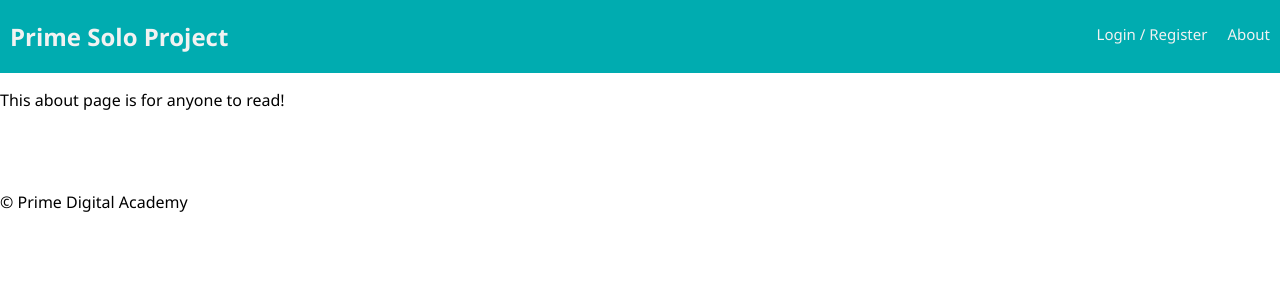
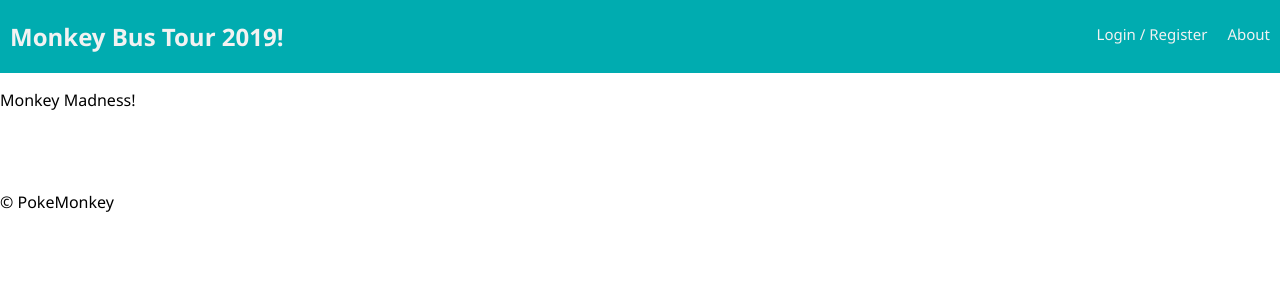
Before and after one commit to dlfedie/grassmonkeyapp, a React (Create React App) app: page /#/about in a window 1280 px wide. Shown: the top 300 px of the page. Built offline with nearby package versions, Linux system fonts and the light colour scheme; no server answers.

Commit message:
adds some of the base nav functions. only going to load the about page.

```diff
--- a/src/components/AboutPage/AboutPage.js
+++ b/src/components/AboutPage/AboutPage.js
@@ -1,18 +1,27 @@
-import React from 'react';
+import React, { Component } from 'react';
 
-// This is one of our simplest components
-// It doesn't have local state, so it can be a function component.
-// It doesn't dispatch any redux actions or display any part of redux state
-// or even care what the redux state is, so it doesn't need 'connect()'
+class AboutPage extends Component {
+  render() {
+    return (
+      <div>
+        <div>
+          <p>
+            Monkey Madness!
+          </p>
+        </div>
+      </div>
+    )
+  }
+}
 
-const AboutPage = () => (
-  <div>
-    <div>
-      <p>
-        This about page is for anyone to read!
-      </p>
-    </div>
-  </div>
-);
+// const AboutPage = () => (
+//   <div>
+//     <div>
+//       <p>
+//         This about page is for anyone to read!
+//       </p>
+//     </div>
+//   </div>
+// );
 
 export default AboutPage;
--- a/src/components/App/App.js
+++ b/src/components/App/App.js
@@ -14,8 +14,8 @@ import Footer from '../Footer/Footer';
 import ProtectedRoute from '../ProtectedRoute/ProtectedRoute'
 
 import AboutPage from '../AboutPage/AboutPage';
-import UserPage from '../UserPage/UserPage';
-import InfoPage from '../InfoPage/InfoPage';
+// import UserPage from '../UserPage/UserPage';
+// import InfoPage from '../InfoPage/InfoPage';
 
 import './App.css';
 
@@ -31,7 +31,7 @@ class App extends Component {
           <Nav />
           <Switch>
             {/* Visiting localhost:3000 will redirect to localhost:3000/home */}
-            <Redirect exact from="/" to="/home" />
+            <Redirect exact from="/" to="/about" />
             {/* Visiting localhost:3000/about will show the about page.
             This is a route anyone can see, no login necessary */}
             <Route
@@ -46,15 +46,15 @@ class App extends Component {
             <ProtectedRoute
               exact
               path="/home"
-              component={UserPage}
+              component={AboutPage}
             />
             {/* This works the same as the other protected route, except that if the user is logged in,
             they will see the info page instead. */}
-            <ProtectedRoute
+            {/* <ProtectedRoute
               exact
               path="/info"
               component={InfoPage}
-            />
+            /> */}
             {/* If none of the other routes matched, we will show a 404. */}
             <Route render={() => <h1>404</h1>} />
           </Switch>
--- a/src/components/Footer/Footer.js
+++ b/src/components/Footer/Footer.js
@@ -8,7 +8,7 @@ import './Footer.css'
 
 const Footer = () => (
   <footer>
-    &copy; Prime Digital Academy
+    &copy; PokeMonkey
   </footer>
 );
 
--- a/src/components/Nav/Nav.js
+++ b/src/components/Nav/Nav.js
@@ -7,7 +7,7 @@ import './Nav.css';
 const Nav = (props) => (
   <div className="nav">
     <Link to="/home">
-      <h2 className="nav-title">Prime Solo Project</h2>
+      <h2 className="nav-title">Monkey Bus Tour 2019!</h2>
     </Link>
     <div className="nav-right">
       <Link className="nav-link" to="/home">
@@ -19,9 +19,9 @@ const Nav = (props) => (
       {/* Show the link to the info page and the logout button if the user is logged in */}
       {props.user.id && (
         <>
-          <Link className="nav-link" to="/info">
+          {/* <Link className="nav-link" to="/info">
             Info Page
-          </Link>
+          </Link> */}
           <LogOutButton className="nav-link"/>
         </>
       )}
```
